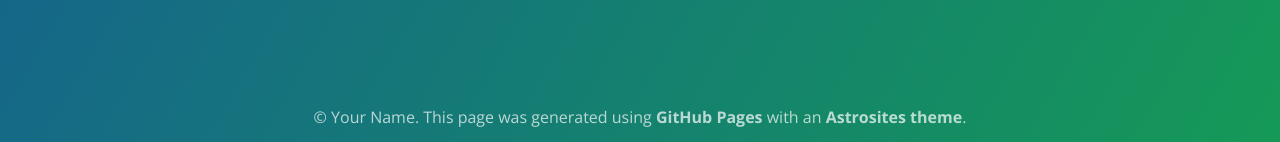
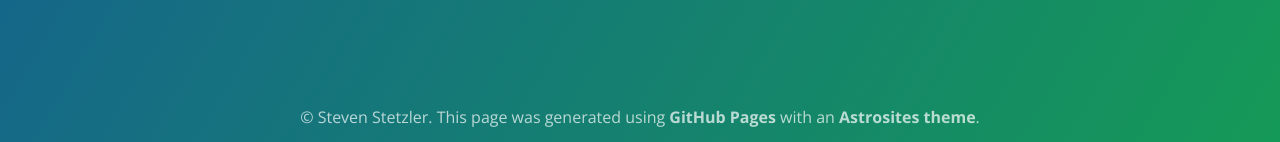
Before and after one commit to stevenstetzler/github-pages-template, a Jekyll site: the page built from index.html, in a window 1280 px wide. Shown: the part 755-897 px from the top of the page. Built offline with Jekyll 4.4.1, drawn with Linux system fonts in a browser that asks for light colours; nearby versions of some CDN libraries; the list of posts is cut into pages by our own code.

Commit message:
Update author information

```diff
--- a/_config.yml
+++ b/_config.yml
@@ -7,11 +7,11 @@ locale:       "en"
 
 # About/contact
 author:
-  name: Your Name
+  name: Steven Stetzler
   headshot: img/headshot.png
   social:
     - type: email
-      link: your.email@mail.com
+      link: steven.stetzler@mail.com
     - type: github
       link: https://github.com/GitHub_Name
     - type: researchgate
```
